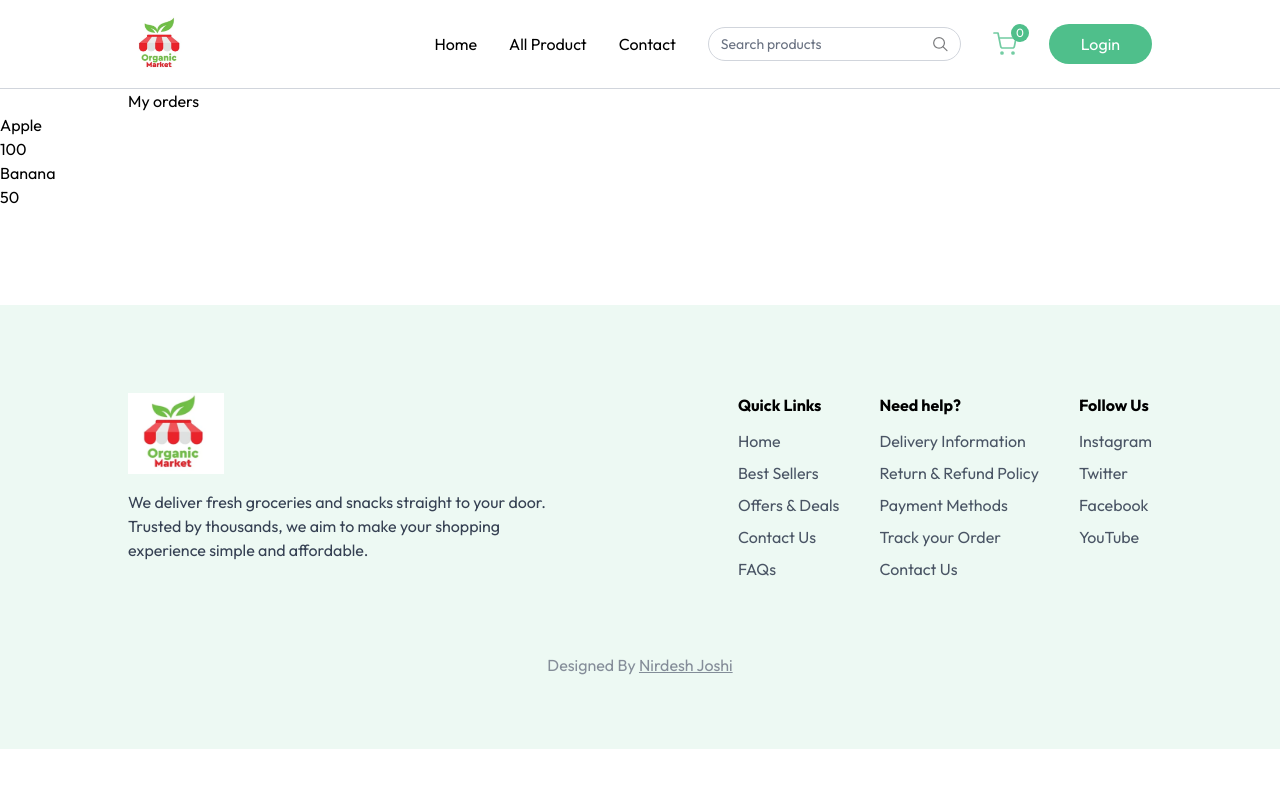
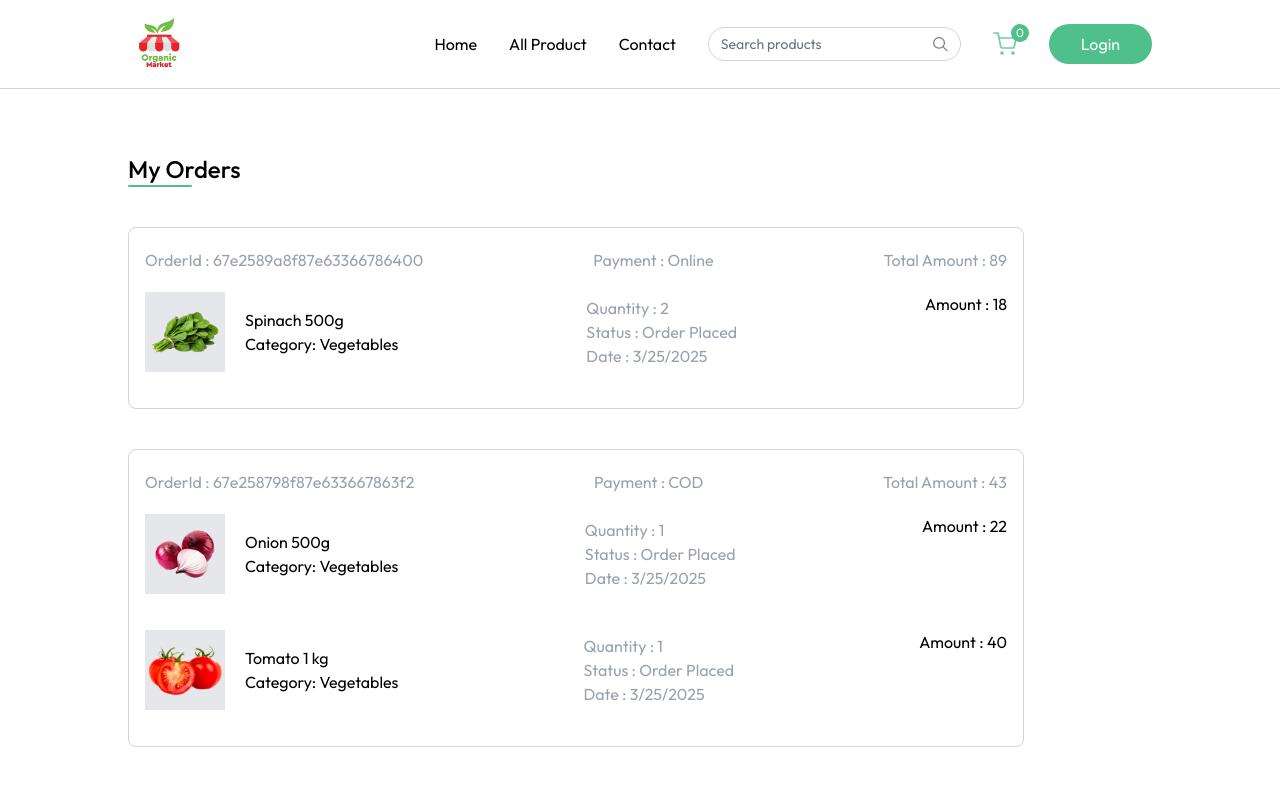
Before and after one commit to JoshiNirdesh/ecommerce-website, a React (Vite) app: page /my-orders in a window 1280 px wide. Shown: the top 800 px of the page. Built offline with nearby package versions, Linux system fonts and the light colour scheme.

Commit message:
myorders

```diff
--- a/src/App.jsx
+++ b/src/App.jsx
@@ -36,7 +36,6 @@ const App = () => {
           <Route path="/my-orders" element={<MyOrders />} />
         </Routes>
       </div>
-      <Test />
       <Footer />
     </div>
   );
--- a/src/assets/greencart_assets/assets.js
+++ b/src/assets/greencart_assets/assets.js
@@ -824,7 +824,7 @@ export const dummyOrders = [
     userId: "67b5880e4d09769c5ca61644",
     items: [
       {
-        product: dummyProducts[0],
+        product: dummyProducts[4],
         quantity: 1,
         _id: "67e258798f87e633667863f3",
       },
--- a/src/components/MyOrders.jsx
+++ b/src/components/MyOrders.jsx
@@ -1,7 +1,56 @@
-import React from "react";
+import React, { useEffect, useState } from "react";
+import { dummyOrders } from "../assets/greencart_assets/assets";
 
 const MyOrders = () => {
-  return <div>My orders</div>;
+  const [myOrders, setMyOrders] = useState([]);
+
+  const fetchMyOrders = () => {
+    setMyOrders(dummyOrders);
+  };
+  useEffect(() => {
+    fetchMyOrders();
+  }, []);
+  return (
+    <div className="mt-16">
+      <div className="">
+        <p className="text-2xl font-medium">My Orders</p>
+        <div className="h-0.5 w-16 bg-primary rounded"></div>
+        {myOrders.map((order, key) => (
+          <div
+            key={key}
+            className="border border-gray-300 p-4 py-5 max-w-4xl mb-10 rounded-lg mt-10"
+          >
+            <p className="flex justify-between text-gray-400">
+              <span>OrderId : {order._id}</span>
+              <span>Payment : {order.paymentType}</span>
+              <span>Total Amount : {order.amount}</span>
+            </p>
+            {order.items.map((item, key) => (
+              <div key={key} className="flex justify-between mt-5">
+                <div className="flex items-center gap-5 mb-4 ">
+                  <img
+                    src={item.product.image}
+                    alt=""
+                    className="w-20 bg-gray-200"
+                  />
+                  <div>
+                    <p>{item.product.name}</p>
+                    <p>Category: {item.product.category}</p>
+                  </div>
+                </div>
+                <div className="flex flex-col justify-center mb-4 text-gray-400 item-center">
+                  <p>Quantity : {item.quantity}</p>
+                  <p>Status : {order.status}</p>
+                  <p>Date : {new Date(order.createdAt).toLocaleDateString()}</p>
+                </div>
+                <p>Amount : {item.product.price}</p>
+              </div>
+            ))}
+          </div>
+        ))}
+      </div>
+    </div>
+  );
 };
 
 export default MyOrders;
```
